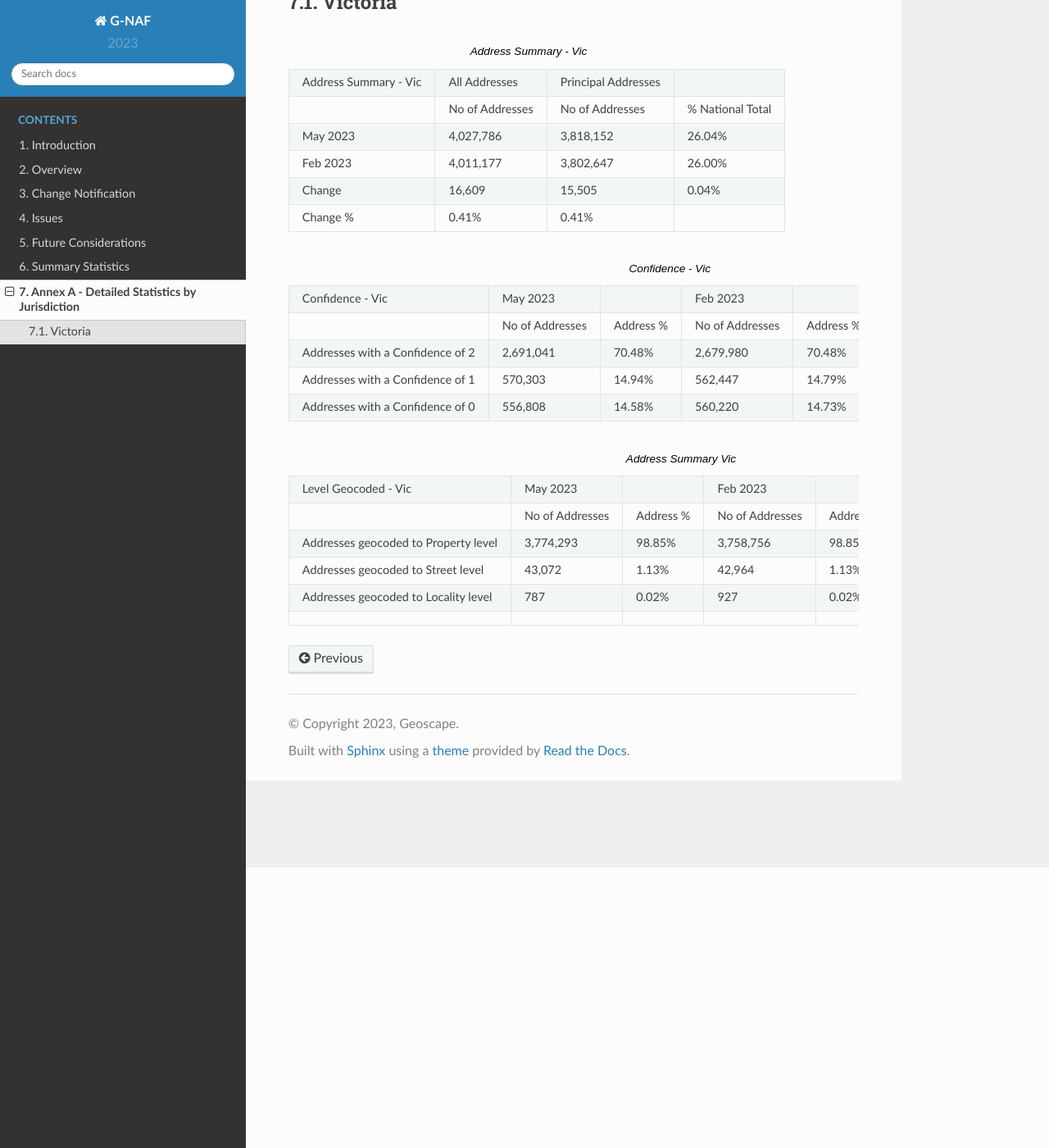
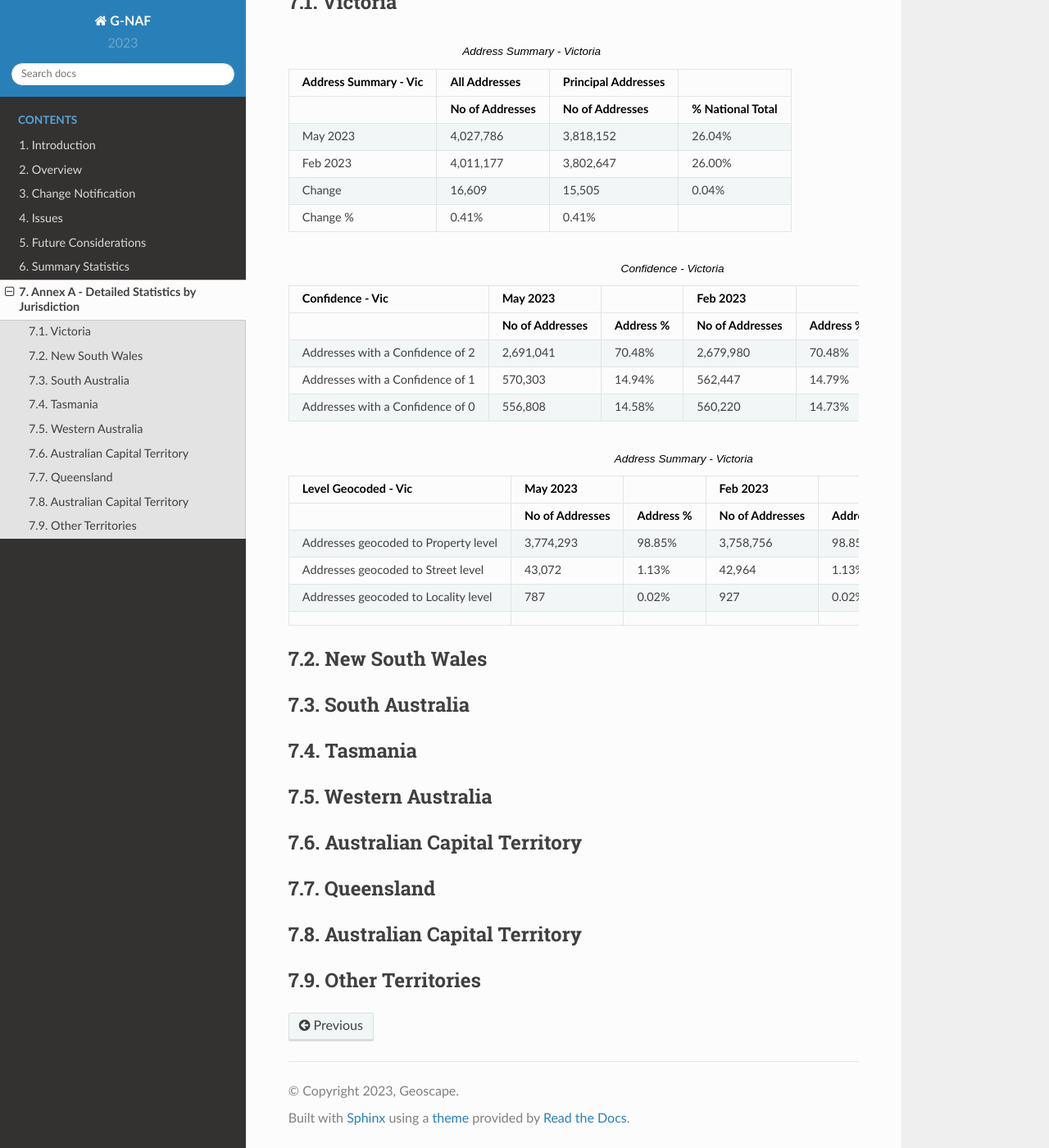
Before and after one commit to geoscape/read-the-docs-trial, a Sphinx documentation site: the page built from docs/source/annex.rst, in a window 1280 px wide and 1400 px high, scrolled down 342 px. Shown: the whole window at 82% size. Built offline with Sphinx 7.4.7 and the Read the Docs theme 2.0.0, drawn with Linux system fonts in a browser that asks for light colours.

Commit message:
Added a summary stats table and tweaked annex table heading rows

```diff
--- a/docs/source/annex.rst
+++ b/docs/source/annex.rst
@@ -8,11 +8,46 @@
 Victoria
 --------
 
-.. csv-table:: Address Summary - Vic
-   :file: annex/address_summary_vic.csv
+.. csv-table:: Address Summary - Victoria
+    :header-rows: 2
+    :file: annex/address_summary_vic.csv
 
-.. csv-table:: Confidence -  Vic
-   :file: annex/confidence_vic.csv
+.. csv-table:: Confidence - Victoria
+    :header-rows: 2
+    :file: annex/confidence_vic.csv
 
-.. csv-table:: Address Summary Vic
-   :file: annex/level_geocoded_vic.csv
+.. csv-table:: Address Summary -  Victoria
+    :header-rows: 2
+    :file: annex/level_geocoded_vic.csv
+
+---------------
+New South Wales
+---------------
+
+---------------
+South Australia
+---------------
+
+--------
+Tasmania
+--------
+
+-----------------
+Western Australia
+-----------------
+
+----------------------------
+Australian Capital Territory
+----------------------------
+
+----------
+Queensland
+----------
+
+----------------------------
+Australian Capital Territory
+----------------------------
+
+-----------------
+Other Territories
+-----------------
--- a/docs/source/summary_statistics.rst
+++ b/docs/source/summary_statistics.rst
@@ -3,3 +3,7 @@
 ==================
 
 .. note:: The statistics below do not include “retired” addresses (i.e. Confidence =-1)
+
+.. csv-table:: Geocode Reliability of Principal Addresses Only
+    :header-rows: 1
+    :file: summary_statistics/geocode_reliability_principal_address.csv.csv
```
Also changed, not shown: docs/source/summary_statistics/geocode_reliability_principal_address.csv (added, +9 -0 lines).
